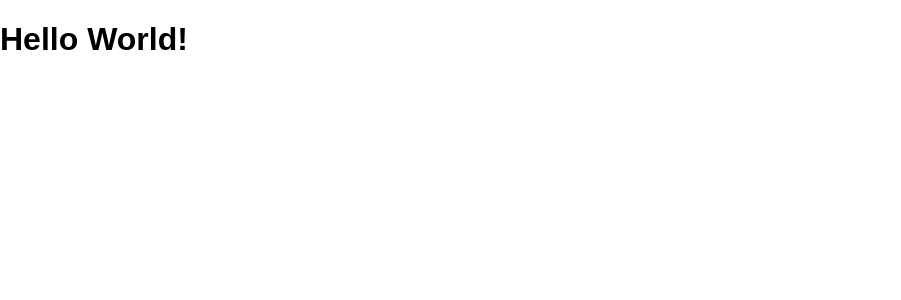
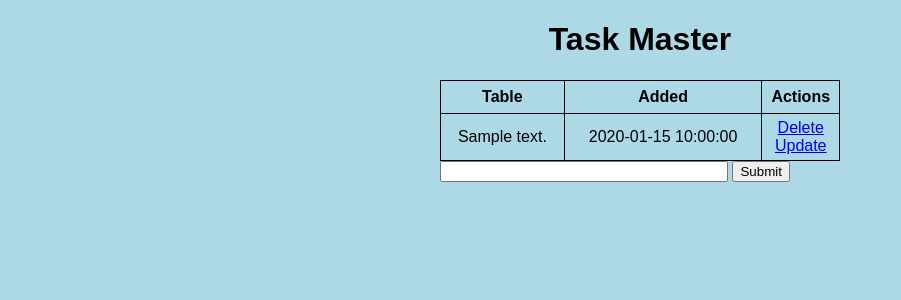
Before and after one commit to alexthegreat194/task-manager, a Flask app: page / in a window 1280 px wide. Shown: the top 300 px of the page, without its empty margins (0-901 px from the left). Run offline with Flask 2, Linux system fonts and the light colour scheme; tables that the repository leaves empty hold one stand-in row (values such as "Sample post").

Commit message:
finished tuturial

```diff
--- a/app.py
+++ b/app.py
@@ -1,3 +1,4 @@
+import re
 from flask import Flask, render_template, url_for, request, redirect
 from flask_sqlalchemy import SQLAlchemy
 from datetime import datetime
@@ -14,9 +15,49 @@ class Todo(db.Model):
     def __repr__(self):
         return f'<Task {self.id}>'
 
-@app.route("/")
+@app.route("/", methods=['POST', 'GET'])
 def index():
-    return render_template("index.html")
+    if request.method == "POST":
+        task_content = request.form['content']
+        new_task = Todo(content=task_content)
+
+        try:
+            db.session.add(new_task)
+            db.session.commit()
+            return redirect("/")
+        except:
+            return "There was an issue adding the task"
+    else:
+        tasks = Todo.query.order_by(Todo.date_created).all()
+        return render_template("index.html", tasks=tasks)
+
+@app.route('/delete/<int:id>')
+def delete(id):
+    task_to_delete = Todo.query.get_or_404(id)
+
+    try:
+        db.session.delete(task_to_delete)
+        db.session.commit()
+        return redirect("/")
+    except:
+        return "There was a problem deleting the task! :("
+
+@app.route('/update/<int:id>', methods=["GET", "POST"])
+def update(id):
+    task = Todo.query.get_or_404(id)
+
+    if request.method == "POST":
+        new_content = request.form['content']
+        task.content = new_content
+
+        try:
+            db.session.commit()
+        except:
+            return "Problem with updated task"
+
+        return redirect("/")
+    else:
+        return render_template("update.html", task=task)
 
 if __name__ == "__main__":
     app.run(debug=True)
--- a/static/css/main.css
+++ b/static/css/main.css
@@ -1,5 +1,38 @@
-body
-{
+body, html {
     margin: 0;
     font-family: sans-serif;
+    background-color: lightblue;
 }
+
+.content {
+    margin: 0 auto;
+    width: 400px;
+}
+
+table, td, th {
+    border-style: solid;
+    border-width: 1px;
+    border-color: black;
+}
+
+table {
+    border-collapse: collapse;
+    width: 100%;
+}
+
+th {
+    height: 30px;
+}
+
+td {
+    text-align: center;
+    padding: 5px;
+}
+
+.form {
+    margin-top: 20px;
+}
+
+#content {
+    width: 70%;
+}
--- a/templates/index.html
+++ b/templates/index.html
@@ -1,9 +1,41 @@
 {% extends "base.html" %}
 
 {% block head %}
-<title>Index</title>
+<title>Task Master</title>
 {% endblock %}
 
 {% block body %}
-<h1>Hello World!</h1>
+<div class="content">
+    <h1 style="text-align: center;">Task Master</h1>
+
+    {% if tasks|length < 1 %}
+    <h4>Create a task below</h4>
+    {% else %}
+
+    <table>
+        <tr>
+            <th>Table</th>
+            <th>Added</th>
+            <th>Actions</th>
+        </tr>
+
+        {% for task in tasks %}
+        <tr>
+            <td>{{ task.content }}</td>
+            <td>{{ task.date_created }}</td>
+            <td>
+                <a href="/delete/{{task.id}}">Delete</a>
+                <br>
+                <a href="/update/{{task.id}}">Update</a>
+            </td>
+        </tr>
+        {% endfor %}
+
+    </table>
+    {% endif %}
+    <form action="/" method="POST">
+        <input type="text" name="content" id="content">
+        <input type="submit" name="Add Task">
+    </form>
+</div>
 {% endblock %}
```
Also changed, not shown: templates/update.html (added, +15 -0 lines), templates/base.html (line endings or trailing spaces), test.db, 1 other file.
